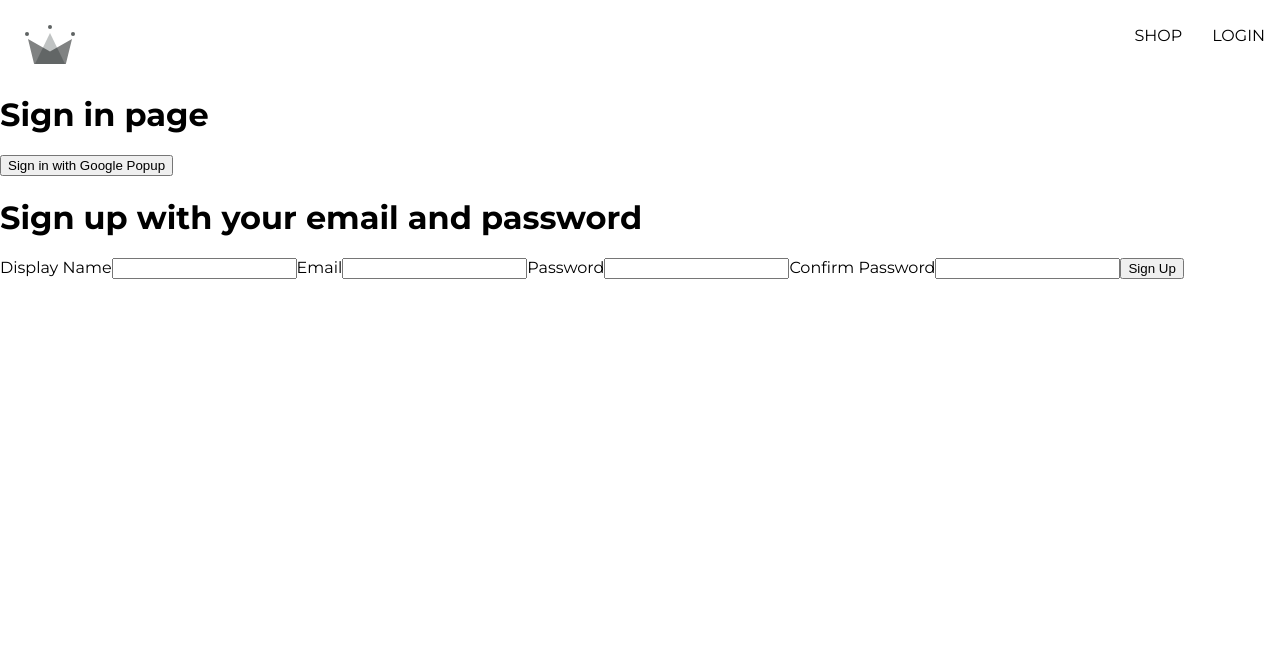
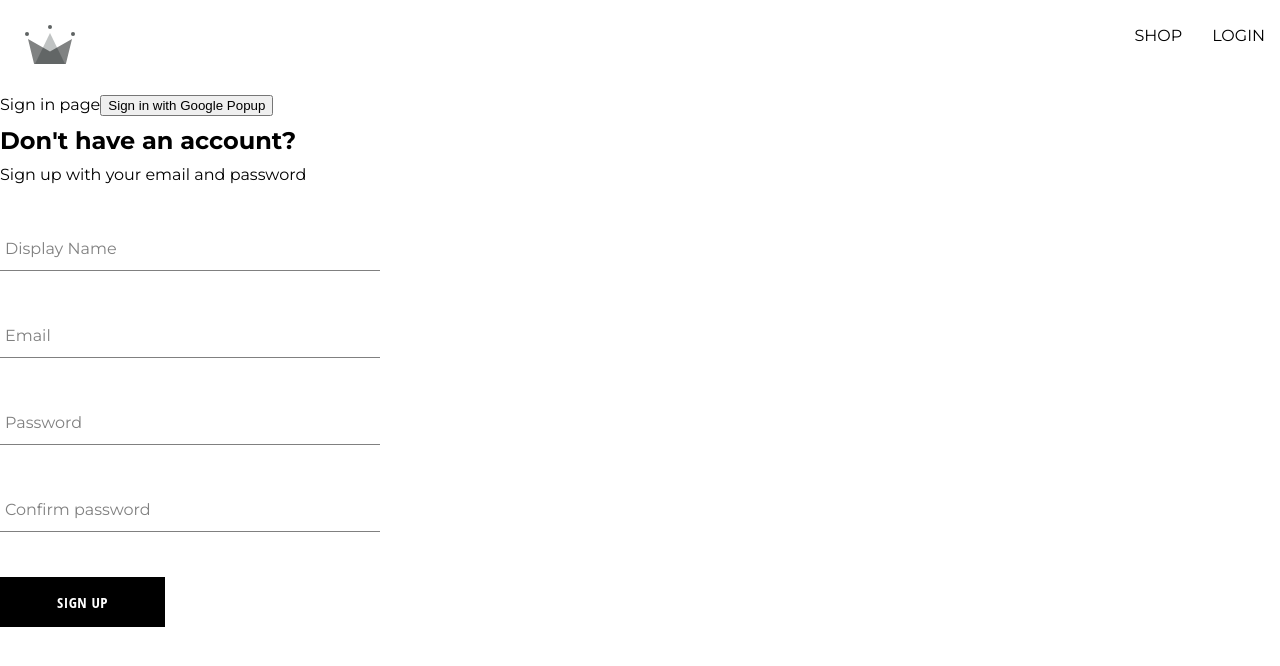
Before and after one commit to YMagrelo/crwn-clothing, a React (Create React App) app: page /sign-in in a window 1280 px wide. Shown: the top 666 px of the page. Built offline with nearby package versions, Linux system fonts and the light colour scheme.

Commit message:
created sign up component, the form input component, button component

```diff
--- /dev/null
+++ b/src/components/button/button.component.js
@@ -0,0 +1,18 @@
+import './button.styles.scss';
+
+const BUTTON_TYPE_CLASSES = {
+  google: 'google-sign-in',
+  inverted: 'inverted',
+};
+const Button = ({ children, buttonType, ...otherProps }) => {
+  return (
+    <button
+      className={`button-container ${BUTTON_TYPE_CLASSES[buttonType]}`}
+      {...otherProps}
+    >
+      {children}
+    </button>
+  );
+};
+
+export default Button;
--- /dev/null
+++ b/src/components/button/button.styles.scss
@@ -0,0 +1,46 @@
+.button-container {
+  min-width: 165px;
+  width: auto;
+  height: 50px;
+  letter-spacing: 0.5px;
+  line-height: 50px;
+  padding: 0 35px 0 35px;
+  font-size: 15px;
+  background-color: black;
+  color: white;
+  text-transform: uppercase;
+  font-family: 'Open Sans Condensed';
+  font-weight: bolder;
+  border: none;
+  cursor: pointer;
+  display: flex;
+  justify-content: center;
+
+  &:hover {
+    background-color: white;
+    color: black;
+    border: 1px solid black;
+  }
+
+  &.google-sign-in {
+    background-color: #4285f4;
+    color: white;
+
+    &:hover {
+      background-color: #357ae8;
+      border: none;
+    }
+  }
+
+  &.inverted {
+    background-color: white;
+    color: black;
+    border: 1px solid black;
+
+    &:hover {
+      background-color: black;
+      color: white;
+      border: none;
+    }
+  }
+}
--- /dev/null
+++ b/src/components/form-input/form-input.component.js
@@ -0,0 +1,20 @@
+import './form-input.styles.scss';
+
+const FormInput = ({ label, ...otherProps }) => {
+  return (
+    <div className="group">
+      <input className="form-input" {...otherProps} />
+      {label && (
+        <label
+          className={`${
+            otherProps.value.length ? 'shrink' : ''
+          } form-input-label`}
+        >
+          {label}
+        </label>
+      )}
+    </div>
+  );
+};
+
+export default FormInput;
--- /dev/null
+++ b/src/components/form-input/form-input.styles.scss
@@ -0,0 +1,54 @@
+$sub-color: grey;
+$main-color: black;
+
+@mixin shrinkLabel {
+  top: -14px;
+  font-size: 12px;
+  color: $main-color;
+}
+
+.group {
+  position: relative;
+  margin: 45px 0;
+
+  .form-input {
+    background: none;
+    background-color: white;
+    color: $sub-color;
+    font-size: 18px;
+    padding: 10px 10px 10px 5px;
+    display: block;
+    width: 100%;
+    border: none;
+    border-radius: 0;
+    border-bottom: 1px solid $sub-color;
+    margin: 25px 0;
+
+    &:focus {
+      outline: none;
+    }
+
+    &:focus ~ .form-input-label {
+      @include shrinkLabel();
+    }
+  }
+
+  input[type='password'] {
+    letter-spacing: 0.3em;
+  }
+
+  .form-input-label {
+    color: $sub-color;
+    font-size: 16px;
+    font-weight: normal;
+    position: absolute;
+    pointer-events: none;
+    left: 5px;
+    top: 10px;
+    transition: 300ms ease all;
+
+    &.shrink {
+      @include shrinkLabel();
+    }
+  }
+}
--- a/src/components/sign-up-form/sign-up-form.component.js
+++ b/src/components/sign-up-form/sign-up-form.component.js
@@ -3,6 +3,10 @@
   createAuthUserWithEmailAndPassword,
   createUserDocumentFromAuth,
 } from '../../utils/firebase/firebase.utils';
+import FormInput from '../form-input/form-input.component';
+
+import './sign-up.styles.scss';
+import Button from '../button/button.component';
 
 const defaultFormFields = {
   displayName: '',
@@ -47,11 +51,12 @@
   };
 
   return (
-    <div>
-      <h1>Sign up with your email and password</h1>
+    <div className="sign-up-container">
+      <h2>Don't have an account?</h2>
+      <span>Sign up with your email and password</span>
       <form onSubmit={handleSubmit}>
-        <label>Display Name</label>
-        <input
+        <FormInput
+          label="Display Name"
           required
           type="text"
           name="displayName"
@@ -59,8 +64,8 @@
           onChange={handleChange}
         />
 
-        <label>Email</label>
-        <input
+        <FormInput
+          label="Email"
           required
           type="email"
           name="email"
@@ -68,8 +73,8 @@
           onChange={handleChange}
         />
 
-        <label>Password</label>
-        <input
+        <FormInput
+          label="Password"
           required
           type="password"
           name="password"
@@ -77,15 +82,15 @@
           onChange={handleChange}
         />
 
-        <label>Confirm Password</label>
-        <input
+        <FormInput
+          label="Confirm password"
           required
           type="password"
           name="confirmPassword"
           value={confirmPassword}
           onChange={handleChange}
         />
-        <button type="submit">Sign Up</button>
+        <Button type="submit">Sign Up</Button>
       </form>
     </div>
   );
--- /dev/null
+++ b/src/components/sign-up-form/sign-up.styles.scss
@@ -0,0 +1,9 @@
+.sign-up-container {
+  display: flex;
+  flex-direction: column;
+  width: 380px;
+
+  h2 {
+    margin: 10px 0;
+  }
+}
--- a/src/routes/sign-in/sign-in.component.js
+++ b/src/routes/sign-in/sign-in.component.js
@@ -1,8 +1,8 @@
 import {
   signInWithGooglePopup,
   createUserDocumentFromAuth,
-} from "../../utils/firebase/firebase.utils";
-import SignUpForm from "../../components/sign-up-form/sign-up-form.component";
+} from '../../utils/firebase/firebase.utils';
+import SignUpForm from '../../components/sign-up-form/sign-up-form.component';
 
 const SignIn = () => {
   const logGoogleUser = async () => {
@@ -12,7 +12,7 @@
 
   return (
     <div>
-      <h1>Sign in page</h1>
+      <span>Sign in page</span>
       <button onClick={logGoogleUser}>Sign in with Google Popup</button>
       <SignUpForm />
     </div>
```
